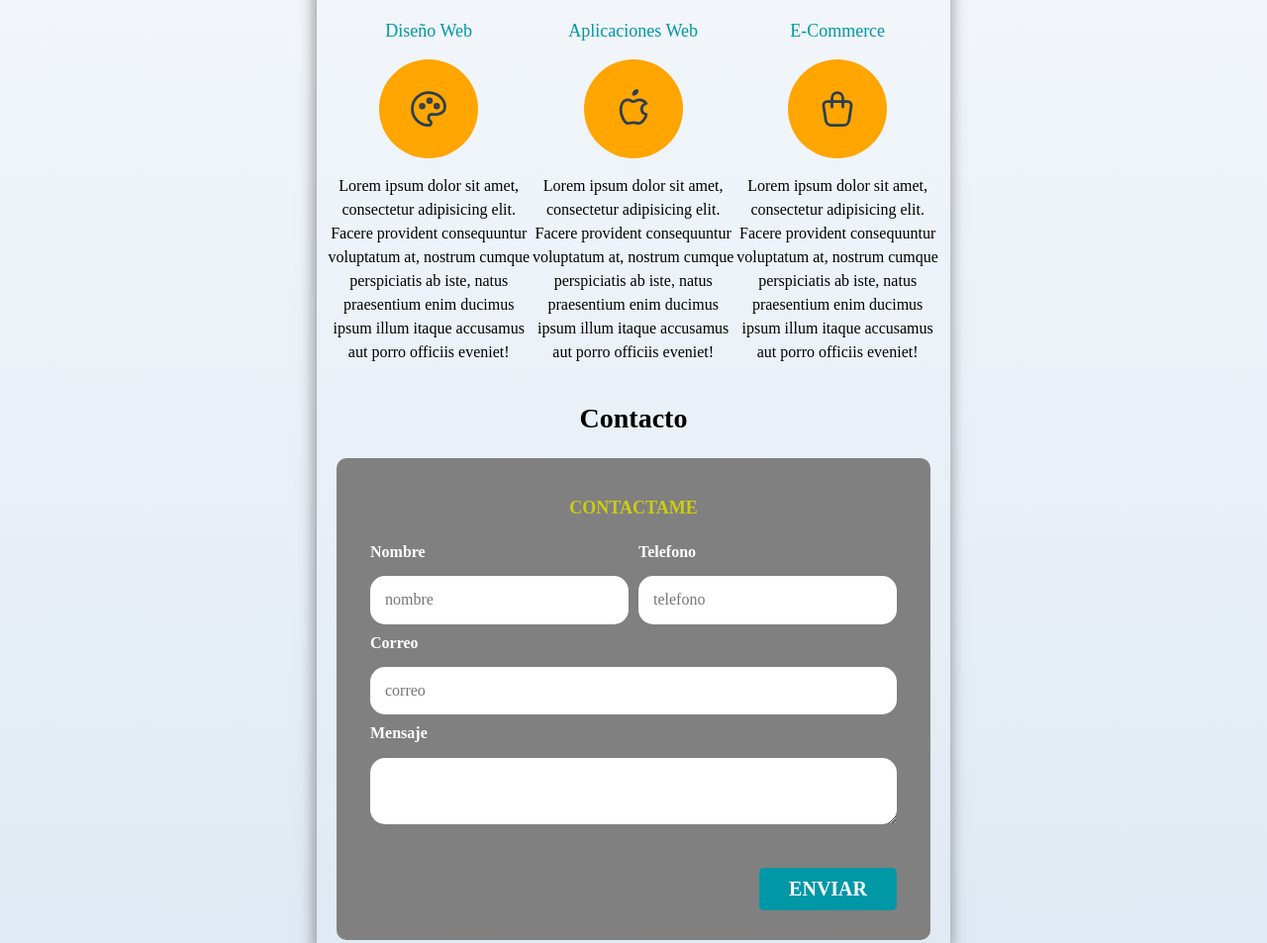
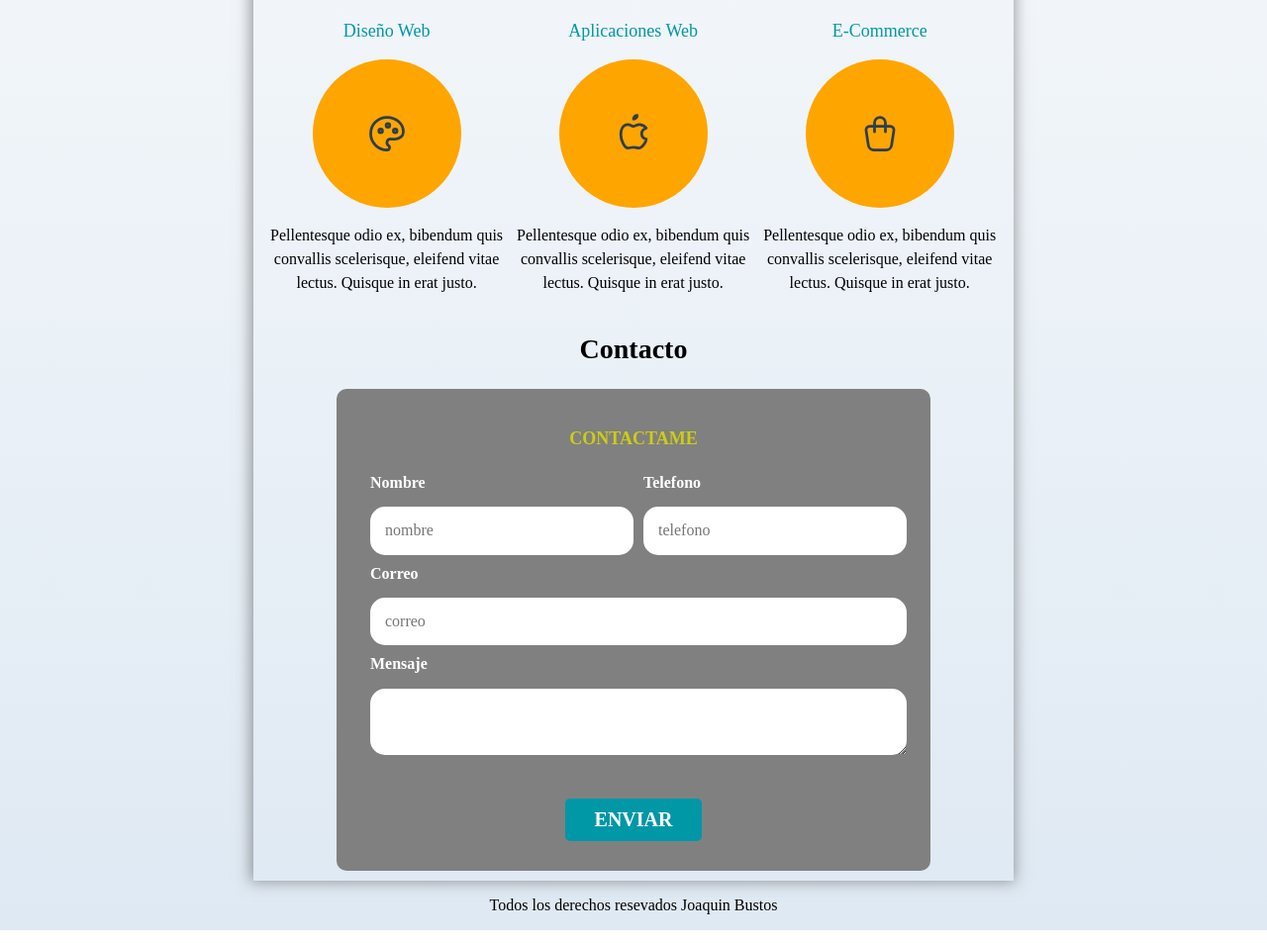
Before and after one commit to joaquinbustos18/Joaquin-Web-Site, a plain HTML site: page index.html in a window 1280 px wide. Shown: the part 703-1656 px from the top of the page at 99% size. Drawn offline with Linux system fonts and the light colour scheme.

Commit message:
pagina final

```diff
--- a/css/style.css
+++ b/css/style.css
@@ -149,7 +149,7 @@ h3 {
 }
 
 .contenedor-mis-servicios {
-  width: 50%;
+  width: 60%;
   margin-left: auto;
   margin-right: auto;
   padding: 10px;
@@ -183,11 +183,36 @@ h3 {
 .logo {
   background-color: orange;
   border-radius: 50%;
-  width: 100px;
-  height: 100px;
+  width: 150px;
+  height: 150px;
   display: flex;
-  justify-content: center;
+  justify-content: space-evenly;
   align-items: center;
+}
+
+@media (max-width: 768px) {
+  .contenedor-mis-servicios {
+    width: 80%;
+  }
+}
+
+@media (max-width: 430px) {
+  .contenedor-logos {
+    display: flex;
+    flex-wrap: wrap;
+  }
+}
+
+@media (max-width: 430px) {
+  .contenedor-mis-servicios {
+    width: 100%;
+  }
+}
+
+@media (max-width: 430px) {
+  .enviar {
+    align-items: center;
+  }
 }
 
 /*  FORMULARIO */
@@ -230,7 +255,7 @@ h3 {
 @media (min-width: 768px) {
   .contenedor-inputs {
     display: grid;
-    grid-template-columns: repeat(2, 1fr);
+    grid-template-columns: 50% 50%;
     column-gap: 10px;
   }
   .campo:nth-child(3) {
--- a/index.html
+++ b/index.html
@@ -93,10 +93,8 @@
             </svg>
           </div>
           <p>
-            Lorem ipsum dolor sit amet, consectetur adipisicing elit. Facere
-            provident consequuntur voluptatum at, nostrum cumque perspiciatis ab
-            iste, natus praesentium enim ducimus ipsum illum itaque accusamus
-            aut porro officiis eveniet!
+            Pellentesque odio ex, bibendum quis convallis scelerisque, eleifend
+            vitae lectus. Quisque in erat justo.
           </p>
         </section>
 
@@ -124,10 +122,8 @@
           </div>
 
           <p>
-            Lorem ipsum dolor sit amet, consectetur adipisicing elit. Facere
-            provident consequuntur voluptatum at, nostrum cumque perspiciatis ab
-            iste, natus praesentium enim ducimus ipsum illum itaque accusamus
-            aut porro officiis eveniet!
+            Pellentesque odio ex, bibendum quis convallis scelerisque, eleifend
+            vitae lectus. Quisque in erat justo.
           </p>
         </section>
 
@@ -155,10 +151,8 @@
           </div>
 
           <p>
-            Lorem ipsum dolor sit amet, consectetur adipisicing elit. Facere
-            provident consequuntur voluptatum at, nostrum cumque perspiciatis ab
-            iste, natus praesentium enim ducimus ipsum illum itaque accusamus
-            aut porro officiis eveniet!
+            Pellentesque odio ex, bibendum quis convallis scelerisque, eleifend
+            vitae lectus. Quisque in erat justo.
           </p>
         </section>
       </div>
@@ -194,7 +188,7 @@
             </div>
           </div>
 
-          <div class="alinear-derecha flex">
+          <div class="alinear">
             <input class="boton" type="submit" value="Enviar" />
           </div>
         </fieldset>
```
